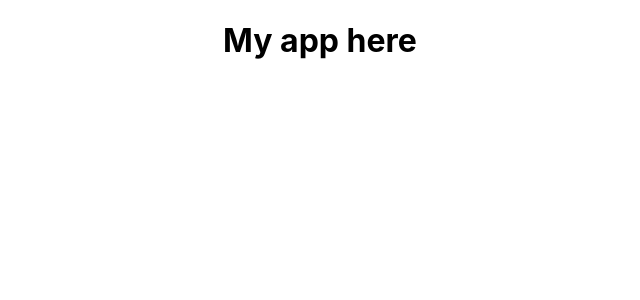
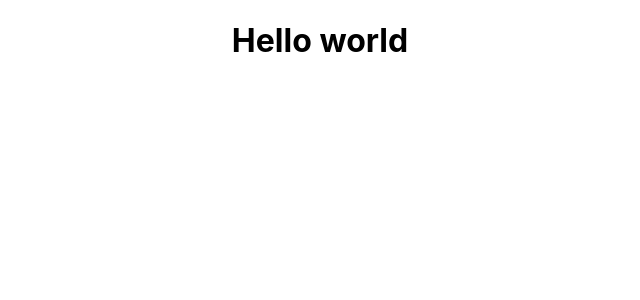
Before and after one commit to bnmrly/react-airbnb-challenge, a React (Create React App) app: page / in a window 1280 px wide. Shown: the top 300 px of the page, without its empty margins (320-960 px from the left). Built offline with nearby package versions, Linux system fonts and the light colour scheme.

Commit message:
fix failing test

```diff
--- a/src/App.js
+++ b/src/App.js
@@ -1,9 +1,10 @@
+import React from "react";
 import "./App.css";
 
 function App() {
   return (
     <div className="App">
-      <h1>My app here</h1>
+      <h1>Hello world</h1>
     </div>
   );
 }
```
Also changed, not shown: 1 other file (tests, documents, lock files or other folders).
